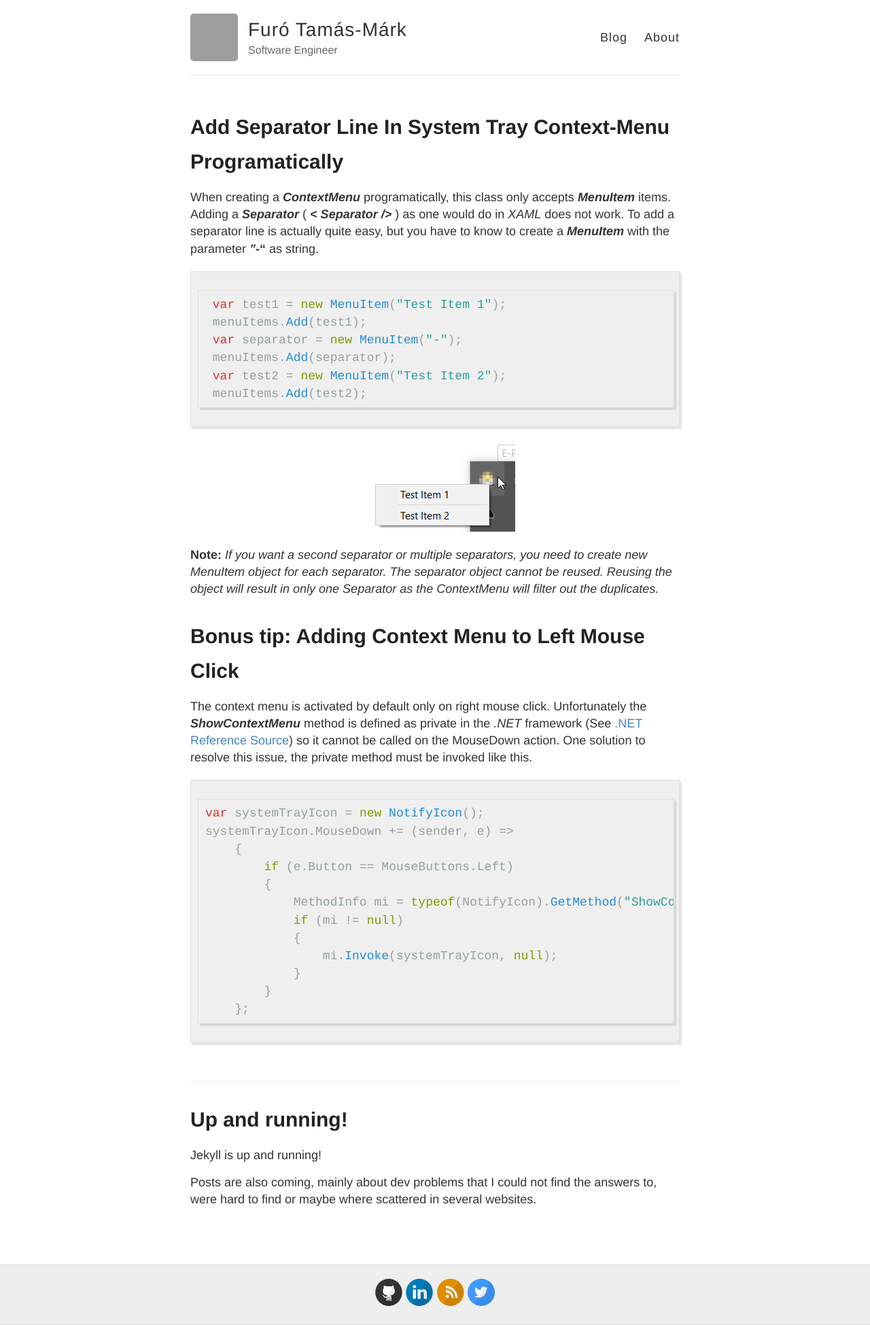
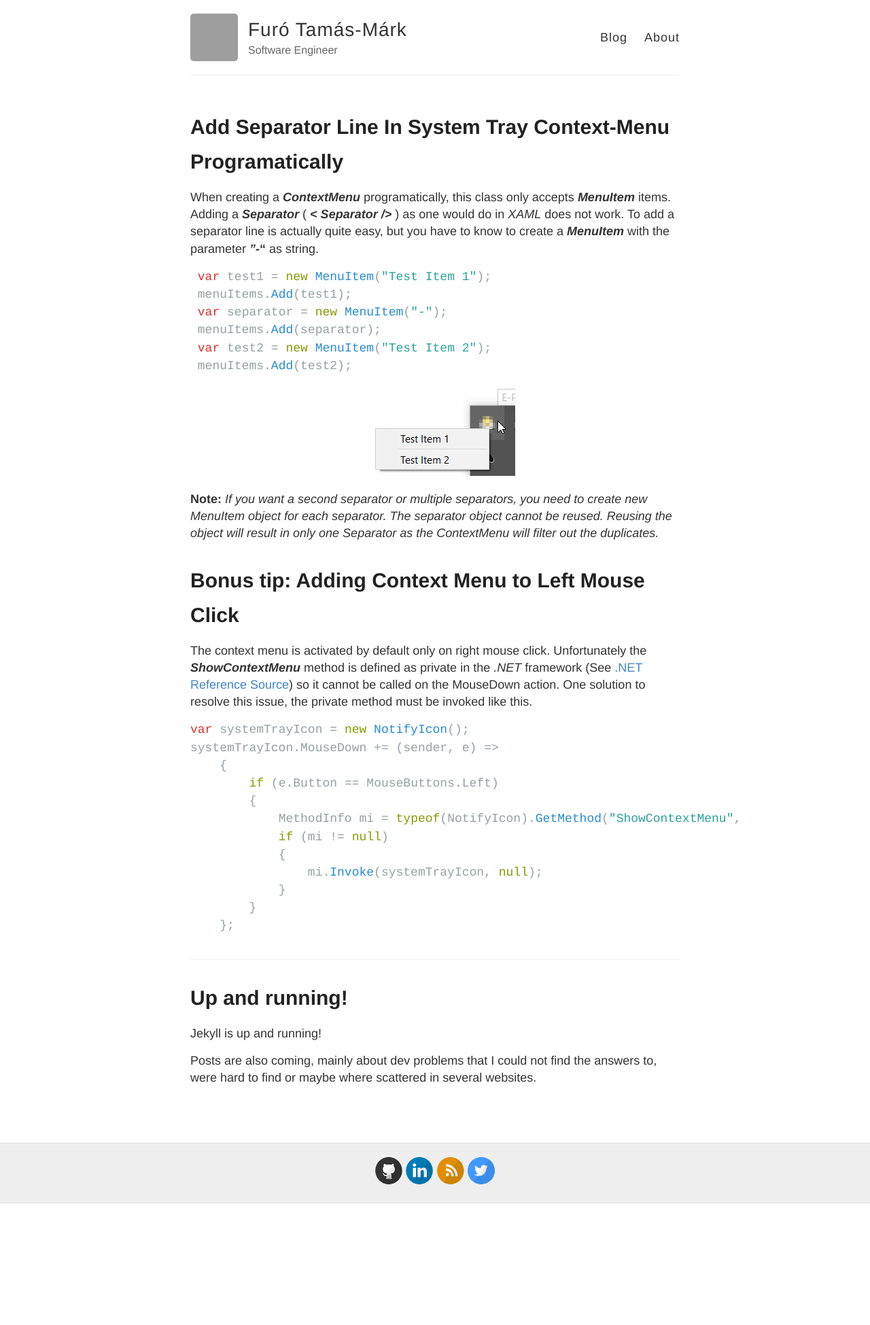
Before and after one commit to furoTmark/furoTmark.github.io, a Jekyll site: the page built from index.html, in a window 1280 px wide. Shown: the whole page at 68% size. Built offline with Jekyll 4.4.1, drawn with Linux system fonts in a browser that asks for light colours; after the commit the page ends 1770 px from its top, so only the background shows below that; grey boxes are pictures that could not be loaded.

Commit message:
Update _highlights.scss

```diff
--- a/_sass/_highlights.scss
+++ b/_sass/_highlights.scss
@@ -1,13 +1,13 @@
 
 .highlight {
-  background-color: #efefef;
-  padding: 7px 7px 7px 10px;
-  border: 1px solid #ddd;
-  -moz-box-shadow: 3px 3px rgba(0,0,0,0.1);
-  -webkit-box-shadow: 3px 3px rgba(0,0,0,0.1);
-  box-shadow: 3px 3px rgba(0,0,0,0.1);
-  margin: 20px 0 20px 0;
-  overflow: scroll;
+  // background-color: #efefef;
+  // padding: 7px 7px 7px 10px;
+  // border: 1px solid #ddd;
+  // -moz-box-shadow: 3px 3px rgba(0,0,0,0.1);
+  // -webkit-box-shadow: 3px 3px rgba(0,0,0,0.1);
+  // box-shadow: 3px 3px rgba(0,0,0,0.1);
+  // margin: 20px 0 20px 0;
+  // overflow: scroll;
 }
 
 code {
```
